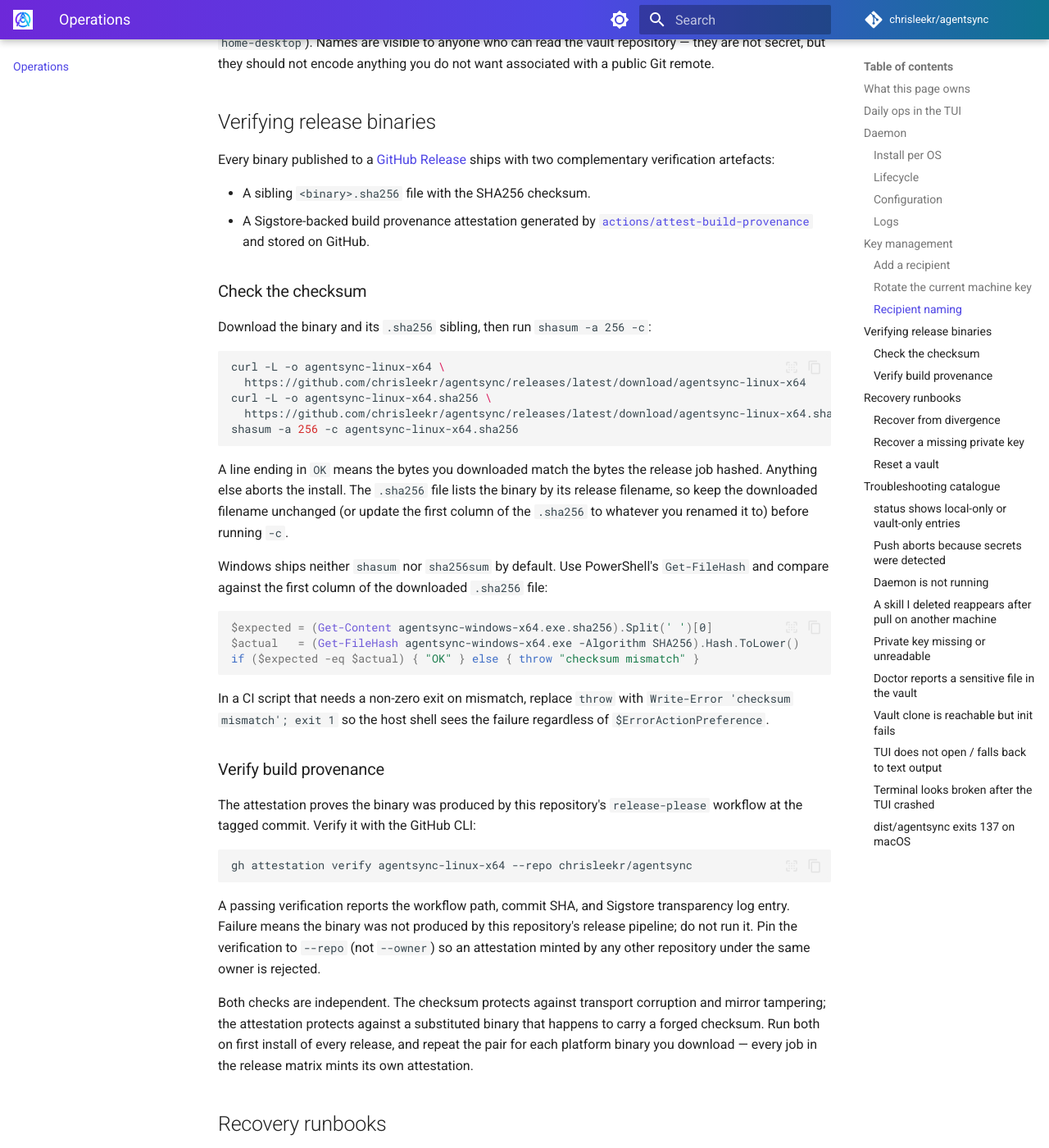
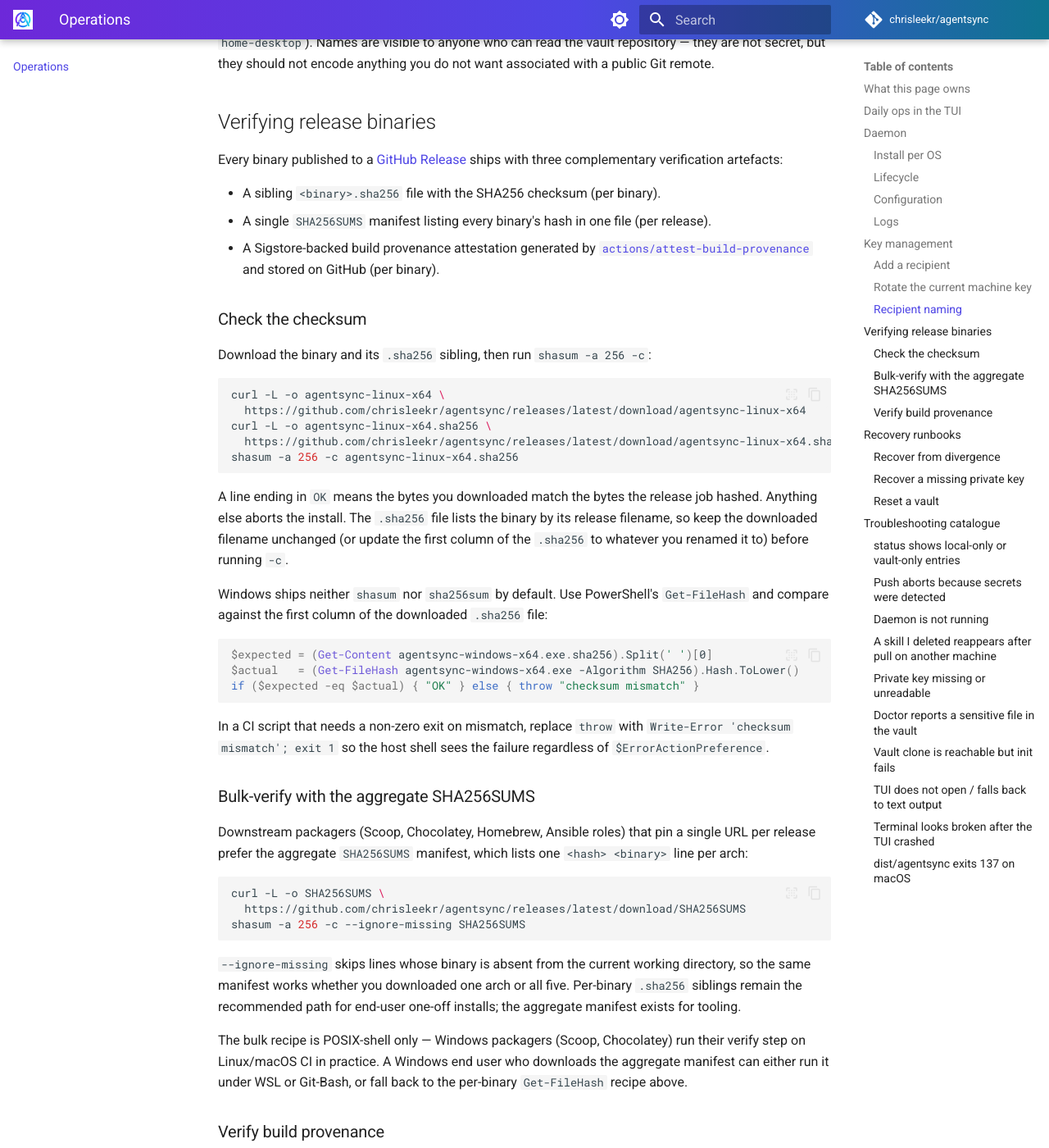
Before and after one commit to chrisleekr/agentsync, an MkDocs documentation site: the page built from docs/operations.md, in a window 1280 px wide and 1400 px high, scrolled down 3347 px. Shown: the whole window at 82% size. Built offline with MkDocs 1.6.1 and Material for MkDocs 9.7.7, drawn with Linux system fonts in a browser that asks for light colours; comment, search, counter and statistics services are not loaded.

Commit message:
ci(packaging): publish an aggregate SHA256SUMS manifest alongside each release (#94)

````diff
--- a/docs/operations.md
+++ b/docs/operations.md
@@ -114,10 +114,11 @@ Recipient names are stable config keys. Use machine names that describe the devi
 
 ## Verifying release binaries
 
-Every binary published to a [GitHub Release](https://github.com/chrisleekr/agentsync/releases/latest) ships with two complementary verification artefacts:
+Every binary published to a [GitHub Release](https://github.com/chrisleekr/agentsync/releases/latest) ships with three complementary verification artefacts:
 
-- A sibling `<binary>.sha256` file with the SHA256 checksum.
-- A Sigstore-backed build provenance attestation generated by [`actions/attest-build-provenance`](https://github.com/actions/attest-build-provenance) and stored on GitHub.
+- A sibling `<binary>.sha256` file with the SHA256 checksum (per binary).
+- A single `SHA256SUMS` manifest listing every binary's hash in one file (per release).
+- A Sigstore-backed build provenance attestation generated by [`actions/attest-build-provenance`](https://github.com/actions/attest-build-provenance) and stored on GitHub (per binary).
 
 ### Check the checksum
 
@@ -142,6 +143,20 @@ if ($expected -eq $actual) { "OK" } else { throw "checksum mismatch" }
 ```
 
 In a CI script that needs a non-zero exit on mismatch, replace `throw` with `Write-Error 'checksum mismatch'; exit 1` so the host shell sees the failure regardless of `$ErrorActionPreference`.
+
+### Bulk-verify with the aggregate SHA256SUMS
+
+Downstream packagers (Scoop, Chocolatey, Homebrew, Ansible roles) that pin a single URL per release prefer the aggregate `SHA256SUMS` manifest, which lists one `<hash>  <binary>` line per arch:
+
+```bash
+curl -L -o SHA256SUMS \
+  https://github.com/chrisleekr/agentsync/releases/latest/download/SHA256SUMS
+shasum -a 256 -c --ignore-missing SHA256SUMS
+```
+
+`--ignore-missing` skips lines whose binary is absent from the current working directory, so the same manifest works whether you downloaded one arch or all five. Per-binary `.sha256` siblings remain the recommended path for end-user one-off installs; the aggregate manifest exists for tooling.
+
+The bulk recipe is POSIX-shell only — Windows packagers (Scoop, Chocolatey) run their verify step on Linux/macOS CI in practice. A Windows end user who downloads the aggregate manifest can either run it under WSL or Git-Bash, or fall back to the per-binary `Get-FileHash` recipe above.
 
 ### Verify build provenance
 
````
Also changed, not shown: 1 other file.
